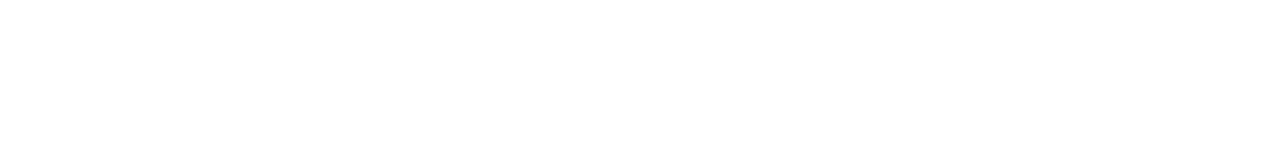
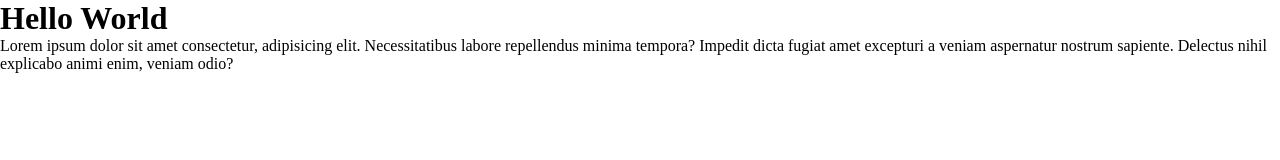
Before and after one commit to MehediNaimul/Git-and-GitHub-Crash-Course, a plain HTML site: page index.html in a window 1280 px wide. Drawn offline with Linux system fonts and the light colour scheme.

Commit message:
add something

```diff
--- a/index.html
+++ b/index.html
@@ -10,6 +10,7 @@
     <link rel="stylesheet" href="style.css">
 </head>
 <body>
-
+    <h1>Hello World</h1>
+    <p>Lorem ipsum dolor sit amet consectetur, adipisicing elit. Necessitatibus labore repellendus minima tempora? Impedit dicta fugiat amet excepturi a veniam aspernatur nostrum sapiente. Delectus nihil explicabo animi enim, veniam odio?</p>
 </body>
 </html>
```
Also changed, not shown: 2 other files.
